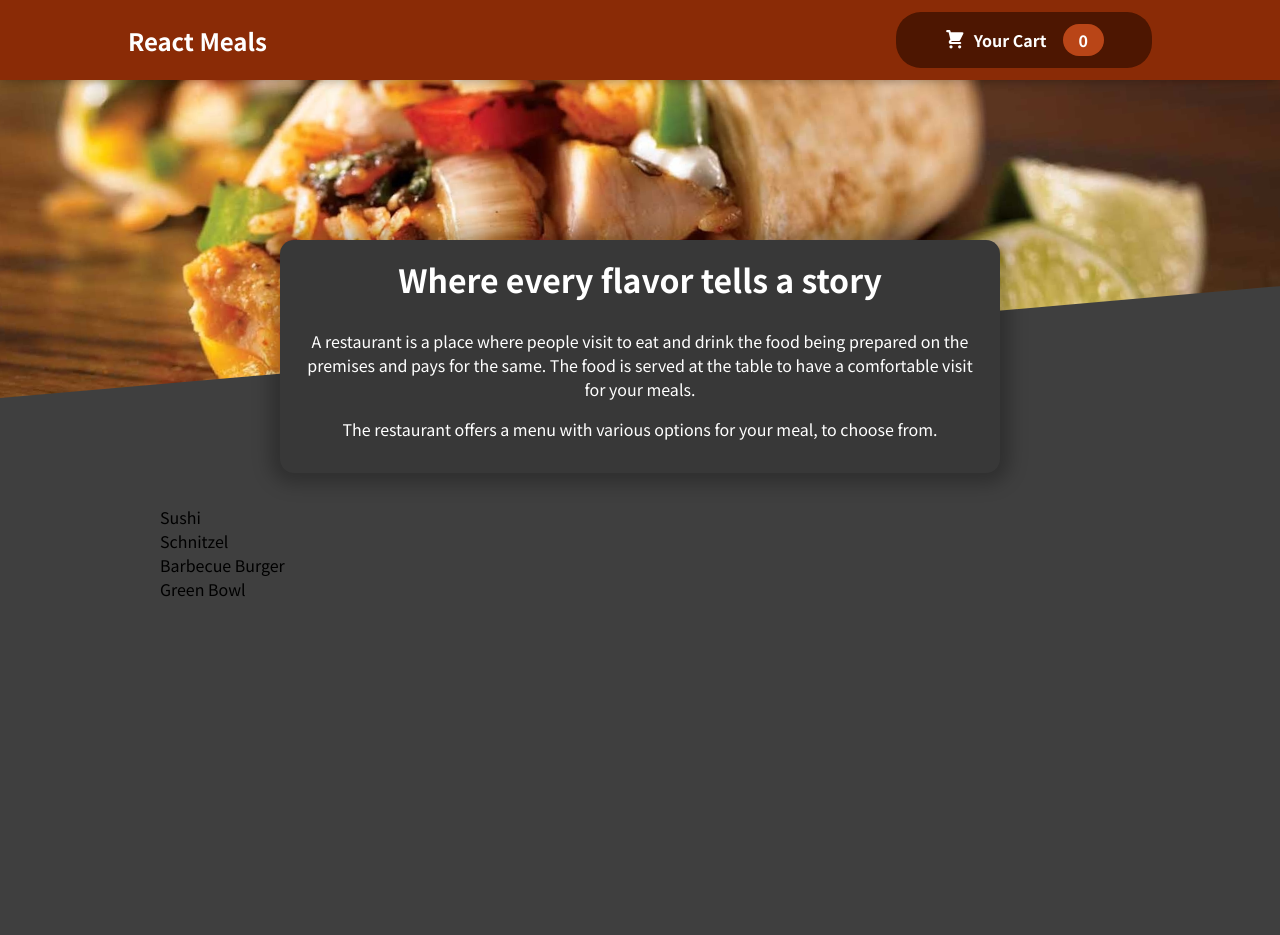
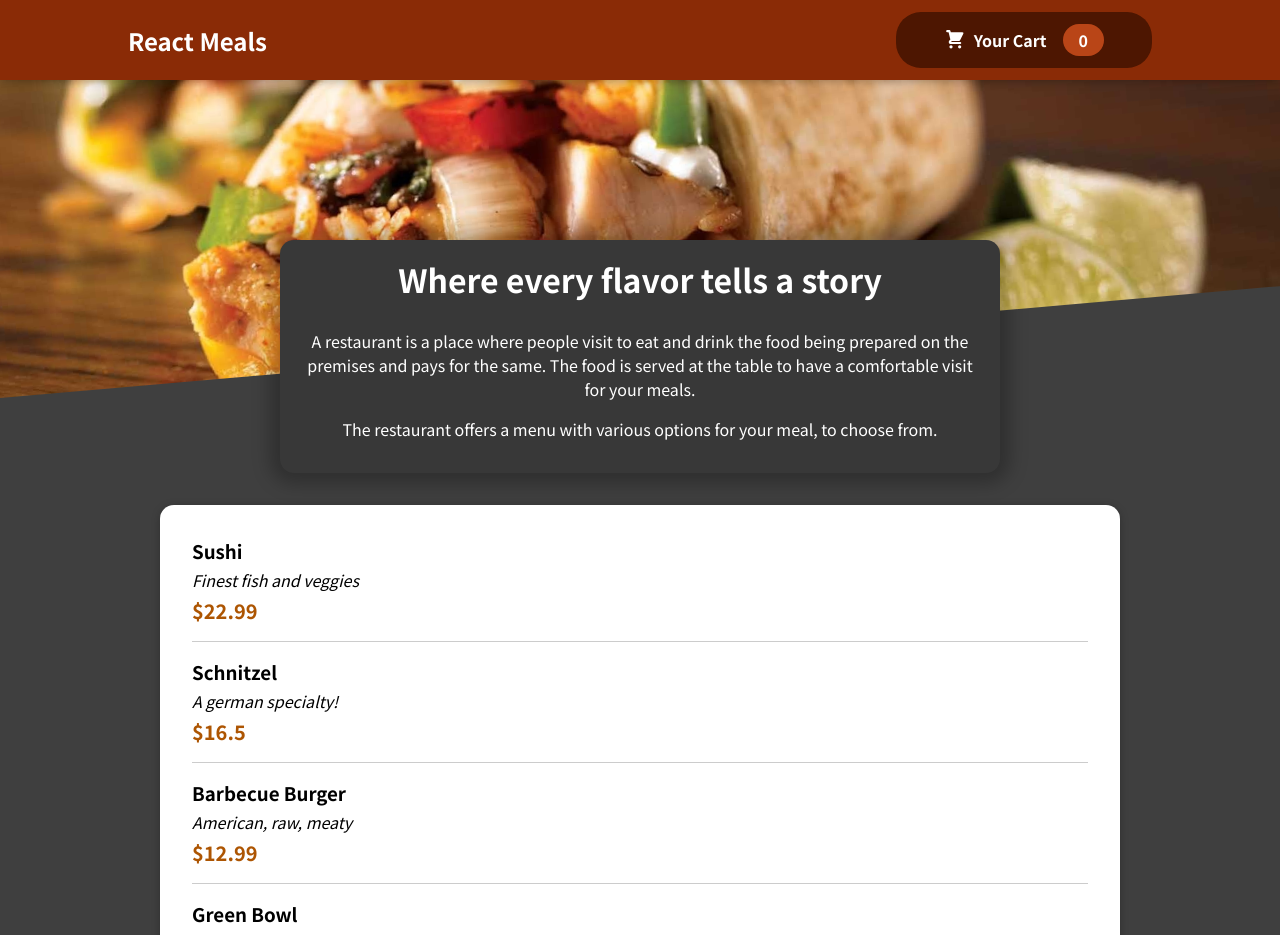
Before and after one commit to bhanuUdai/Restaurant_Website, a React (Create React App) app: page / in a window 1280 px wide. Shown: the top 935 px of the page. Before the commit the page ends 800 px from the top, so only its background shows below. Built offline with nearby package versions, Linux system fonts and the light colour scheme.

Commit message:
Making Items Visible Task-3

```diff
--- a/src/Components/Meals/AvailableMeals.js
+++ b/src/Components/Meals/AvailableMeals.js
@@ -1,5 +1,7 @@
 import React from "react";
 import classes from './AvailableMeals.module.css'
+import Card from "../UI/Card";
+import MealItems from "./MealItems/MealItems";
 const DUMMY_MEALS = [
     {
       id: 'm1',
@@ -34,15 +36,18 @@
 
     const mealList=DUMMY_MEALS.map((meal)=>
     {
-      return(<li>{meal.name}</li>)
+      return(<MealItems key ={meal.id} meal={meal}></MealItems>)
     })
 
     return(
-      <section className={classes.meals}>
+      <Card className={classes.meals}>
+
         <ul>
           {mealList}
         </ul>
-      </section>
+
+      </Card>
+
     )
   }
 
--- /dev/null
+++ b/src/Components/Meals/MealItems/MealItems.js
@@ -0,0 +1,18 @@
+import React from "react";
+import classes from './MealItems.module.css'
+
+const MealItems = (prop) => {
+
+const price=`$${prop.meal.price}`
+  return (
+    <li className={classes.meal}>
+      <div >
+        <h3>{prop.meal.name}</h3>
+        <div  className={classes.description}>{prop.meal.description}</div>
+        <div className={classes.price}>{price}</div>
+      </div>
+    </li>
+  );
+};
+
+export default MealItems;
--- /dev/null
+++ b/src/Components/Meals/MealItems/MealItems.module.css
@@ -0,0 +1,22 @@
+.meal {
+    display: flex;
+    justify-content: space-between;
+    margin: 1rem;
+    padding-bottom: 1rem;
+    border-bottom: 1px solid #ccc;
+  }
+
+  .meal h3 {
+    margin: 0 0 0.25rem 0;
+  }
+
+  .description {
+    font-style: italic;
+  }
+
+  .price {
+    margin-top: 0.25rem;
+    font-weight: bold;
+    color: #ad5502;
+    font-size: 1.25rem;
+  }
--- /dev/null
+++ b/src/Components/UI/Card.js
@@ -0,0 +1,7 @@
+import React from "react";
+import classes from './Card.module.css'
+const Card = (prop) => {
+  return <div className={`${classes.card} ${prop.className}`}>{prop.children}</div>;
+};
+
+export default Card;
--- /dev/null
+++ b/src/Components/UI/Card.module.css
@@ -0,0 +1,6 @@
+.card {
+    padding: 1rem;
+    box-shadow: 0 2px 8px rgba(0, 0, 0, 0.25);
+    border-radius: 14px;
+    background-color: white;
+  }
```
Also changed, not shown: 1 other file (tests, documents, lock files or other folders).
